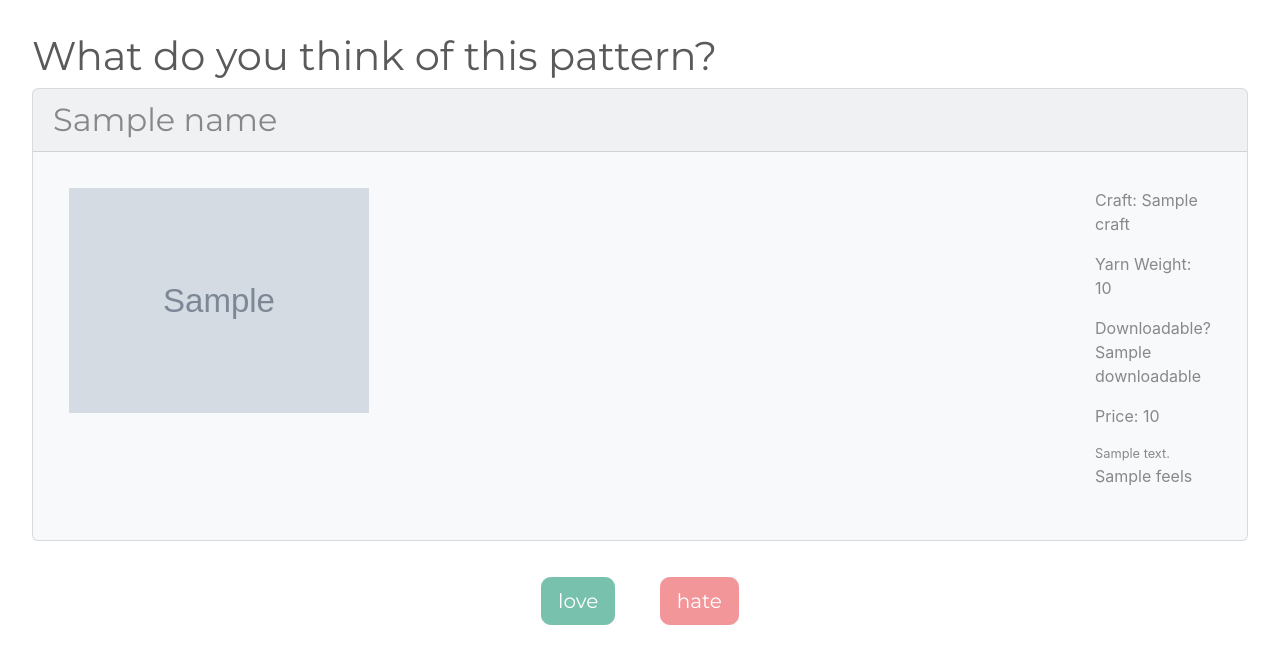
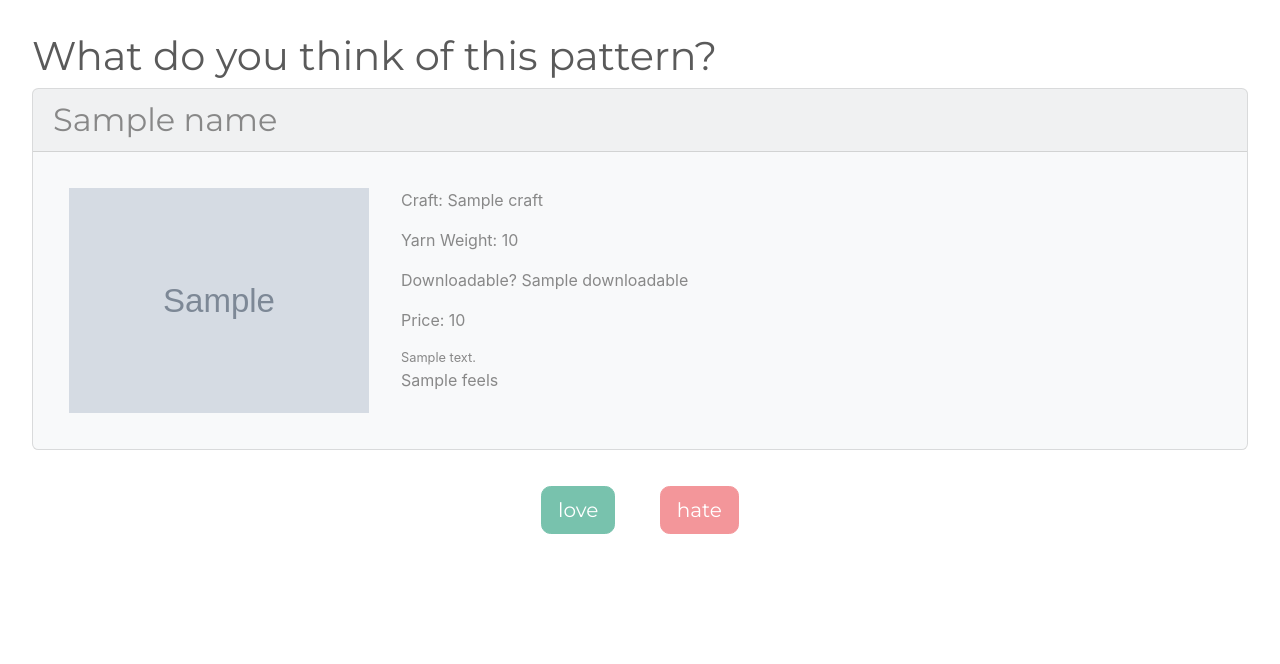
Before and after one commit to jackielincroft/pattern-chaser, a Flask app: template templates/vote.html in a window 1280 px wide. Shown: the top 664 px of the page. Run offline with Flask 2, Linux system fonts and the light colour scheme; the template is opened without the code that fills it: most values are stand-ins (such as "Sample title", 1, 10 or a date in 2020); grey boxes marked "Sample" are stand-in pictures; some libraries are stand-ins or nearby versions.

Commit message:
changed 2 lines of css yay

```diff
--- a/static/style.css
+++ b/static/style.css
@@ -19,13 +19,11 @@
 .flex-row {
     display: flex;
     flex-direction: row;
-    justify-content: space-between;
 }
 
 .flex-column {
     display: flex;
     flex-direction: column;
-    width: min-content;
 }
 
 .resize-img {
```
